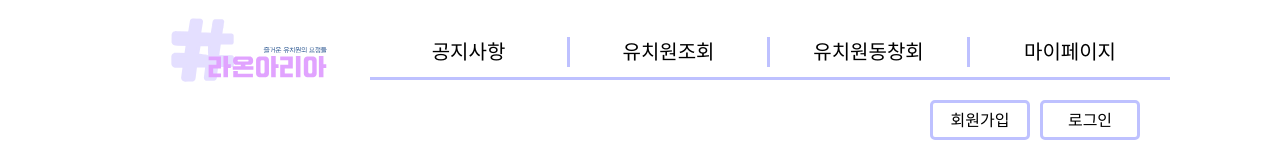
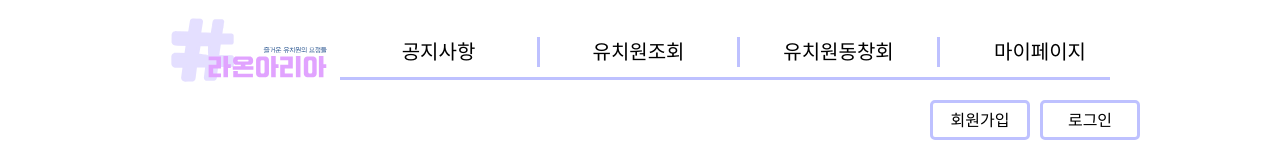
Before and after one commit to songeunseon/Raonaria, a Vue app in the folder RA/: page / in a window 1280 px wide. Shown: the top 160 px of the page. Built offline with nearby package versions, Linux system fonts and the light colour scheme.

Commit message:
2023.10.04

```diff
--- a/RA/src/App.vue
+++ b/RA/src/App.vue
@@ -59,18 +59,19 @@ export default{
     height: 100px;
     margin: 0 auto;
     display: flex;
-    column-gap: 30px;
+    /* column-gap: 30px; */
     align-items: end;
   }
   #menu{
     padding-bottom: 20px;
+
   }
   #menuList{
-    min-width: 800px;
+    width: 96.2%;
     height: 50px;
     display: flex;
     list-style: none;
-    justify-content: space-around;
+    /* justify-content: space-around; */
     font-size: 20px;
     align-items: end;
     border-bottom: 3px solid #BEC1FF;
@@ -93,9 +94,9 @@ export default{
   }
   #bt{
     max-width: 1000px;
-    margin: 0 auto;
     display: flex;
     justify-content: end;
+    margin: 0 auto;
   }
   #bt button{
     width: 100px;
--- a/RA/src/views/MyPage.css
+++ b/RA/src/views/MyPage.css
@@ -140,7 +140,7 @@
 }
 
 .apply_box .text{
-    width:100px;
+    width:90px;
     height:30px;
 }
 
--- a/RA/src/views/SearchView.vue
+++ b/RA/src/views/SearchView.vue
@@ -1,6 +1,8 @@
 <script>
 import {RouterLink, useRouter} from 'vue-router'
 const router = useRouter();
+
+//json파일 불러오기
 
 </script>
 
@@ -140,6 +142,11 @@ const router = useRouter();
 </template>
 
 <style>
+*{
+  padding: 0;
+  margin: 0;
+  box-sizing: border-box;
+}
   #box{
     width: 1000px;
     height: 300px;
@@ -220,6 +227,8 @@ const router = useRouter();
     display: flex;
     align-items: center;
     justify-content: center;
+    margin: 0 auto;
+    text-align: center;
   }
   #comparison{
     width: 100%;
```
